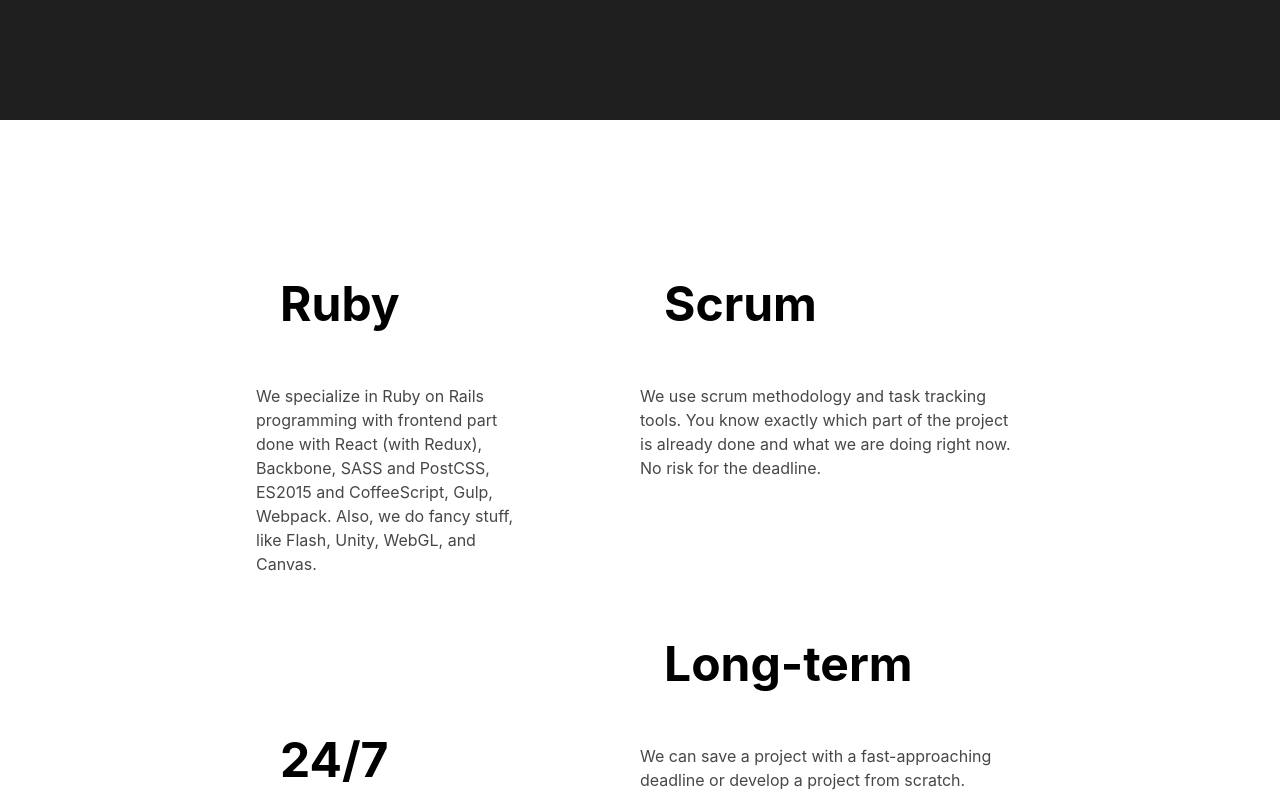
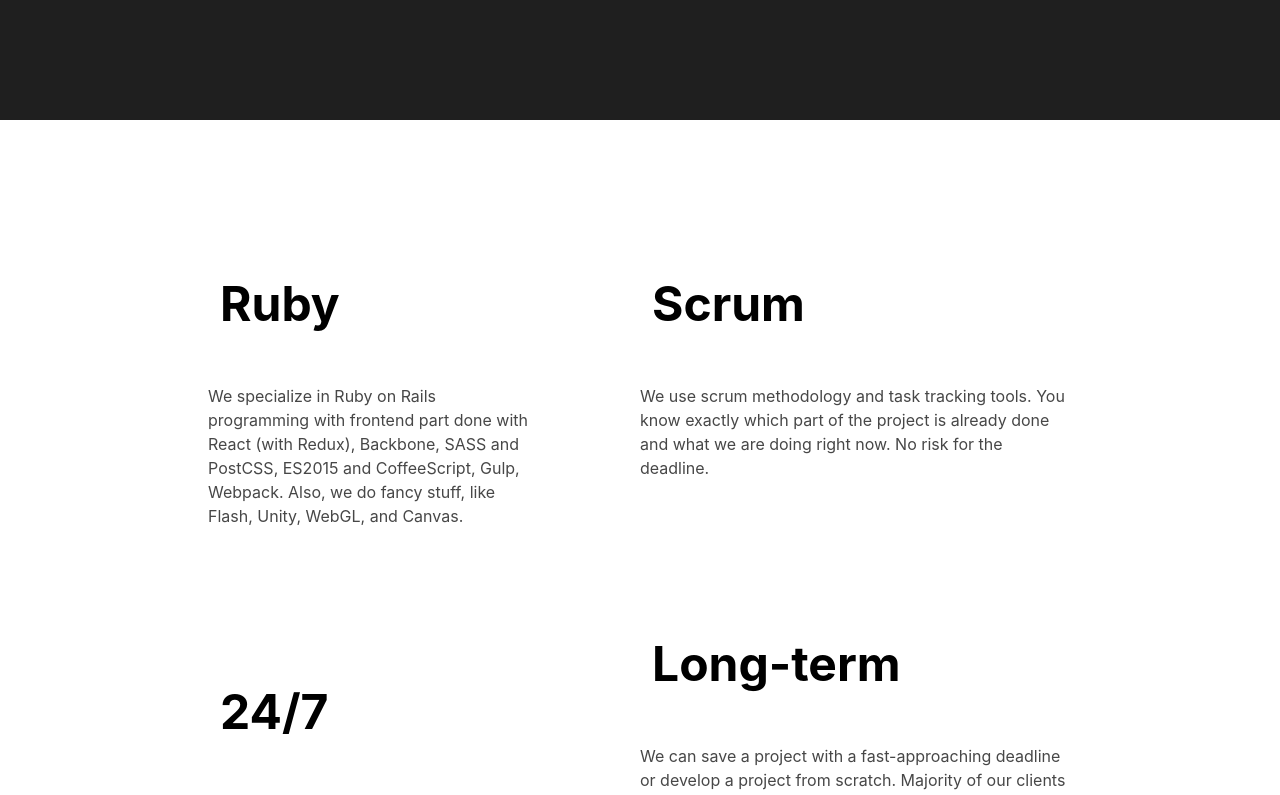
Before and after one commit to Magic-Front/company-site, a React (Create React App) app: page / in a window 1280 px wide. Shown: the part 1480-2275 px from the top of the page. Built offline with nearby package versions, Linux system fonts and the light colour scheme.

Commit message:
[Update] About padding

```diff
--- a/src/pages/home/AboutSection.js
+++ b/src/pages/home/AboutSection.js
@@ -34,7 +34,7 @@
         })}
       </SectionComponent>
       <SectionComponent _background="bg-white h-full">
-        <div className="lg:px-12 xl:px-64 grid grid-cols-1 lg:grid-cols-2 xl:grid-cols-2 xl:gap-28 mb-36">
+        <div className="grid grid-cols-1 lg:grid-cols-2 xl:grid-cols-2 xl:gap-28 mb-36">
           <div className="lg:pr-28 xl:pr-28">
             {topics?.slice(0, topics?.length / 2).map((topic, i) => {
               return (
--- a/src/pages/home/Data.js
+++ b/src/pages/home/Data.js
@@ -30,7 +30,7 @@
     ],
   ],
   classesTopic: [
-    'px-6 text-4xl md:text-5xl lg:text-5xl font-bold text-black',
+    'px-3 text-4xl md:text-5xl lg:text-5xl font-bold text-black',
     'text-base pt-14',
   ],
 }
```
